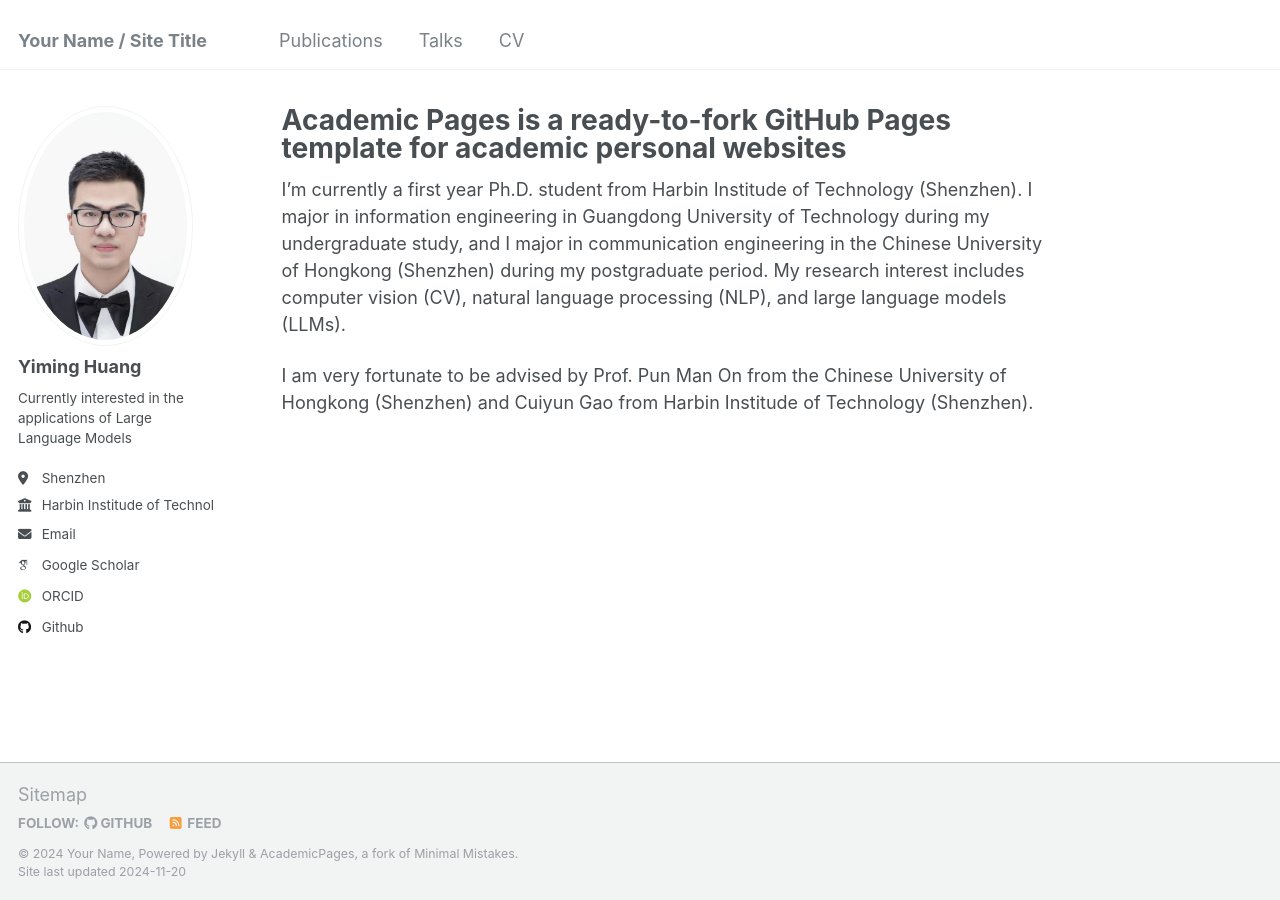
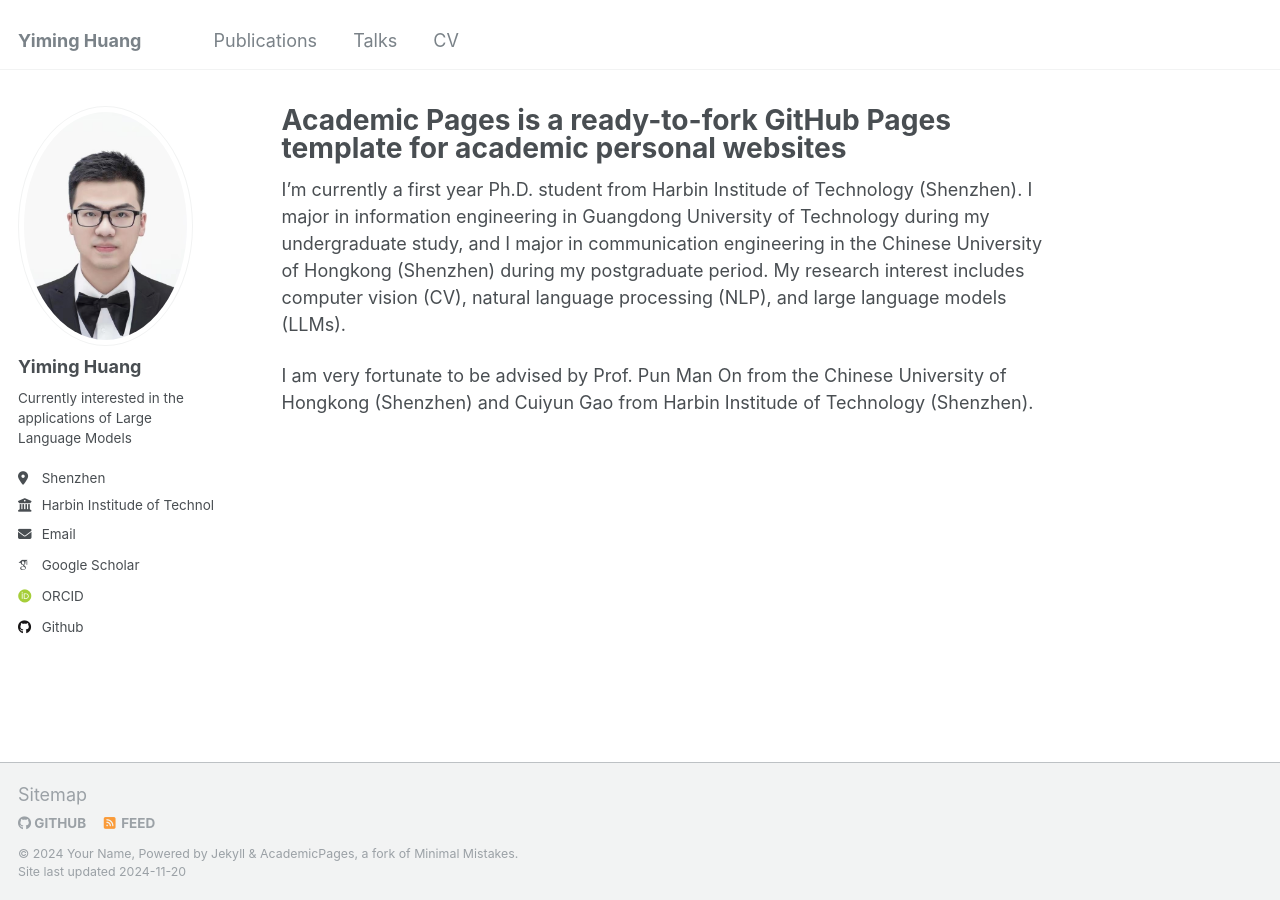
Before and after one commit to JohnHuang99/JohnHuang99.github.io, a Jekyll site: the page built from _pages/about.md, in a window 1280 px wide. Built offline with Jekyll 4.4.1, drawn with Linux system fonts in a browser that asks for light colours; some web fonts are replaced.

Commit message:
Update _config.yml

```diff
--- a/_config.yml
+++ b/_config.yml
@@ -7,8 +7,8 @@
 # server process.
 
 # Basic Site Settings
-locale                   : "en-US"
-title                    : "Your Name / Site Title"
+locale                   : "Shenzhen"
+title                    : "Yiming Huang"
 title_separator          : "-"
 name                     : &name "Your Name"
 description              : &description "personal description"
```
